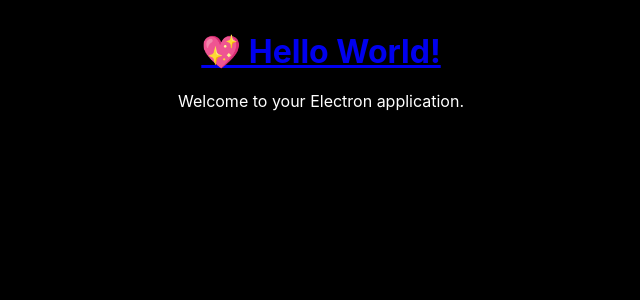
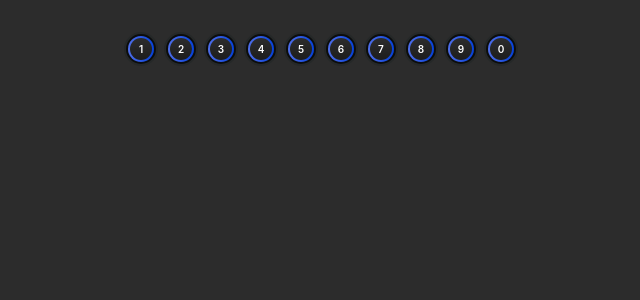
Before and after one commit to IuriiKyrylovskyi/test-nav, a Vue app: page / in a window 1280 px wide. Shown: the top 300 px of the page, without its empty margins (319-959 px from the left). Built offline with nearby package versions, Linux system fonts and the light colour scheme.

Commit message:
create Keyboard

```diff
--- a/src/components/frequency/RangeControls.vue
+++ b/src/components/frequency/RangeControls.vue
@@ -16,12 +16,12 @@
     <div class="range-controls__row">
       <ArrowButton
         :position="NavPositions.LEFT"
-        @click="$store.commit('increaseFrequency')"
+        @click="$store.commit('decreaseFrequency')"
       />
       <PushButton @click="$store.commit('toggleActiveFreq')" />
       <ArrowButton
         :position="NavPositions.RIGHT"
-        @click="$store.commit('decreaseFrequency')"
+        @click="$store.commit('increaseFrequency')"
       />
 
       <span class="sign plus">+</span>
@@ -72,9 +72,9 @@
   top: 0px;
 }
 .plus {
+  right: 0;
+}
+.minus {
   left: 0;
 }
-.minus {
-  right: 0;
-}
 </style>
--- /dev/null
+++ b/src/components/home/Controls.vue
@@ -0,0 +1,7 @@
+<template>
+  <div></div>
+</template>
+
+<script setup lang="ts"></script>
+
+<style scoped></style>
--- /dev/null
+++ b/src/components/home/HomeComponent.vue
@@ -0,0 +1,14 @@
+<script setup lang="ts">
+import PageContainer from '../common/PageContainer.vue';
+import Keyboard from './Keyboard.vue';
+import Controls from './Controls.vue';
+</script>
+
+<template>
+  <PageContainer>
+    <Keyboard />
+    <Controls />
+  </PageContainer>
+</template>
+
+<style scoped></style>
--- /dev/null
+++ b/src/components/home/KeyButton.vue
@@ -0,0 +1,99 @@
+<script setup lang="ts">
+defineProps<{
+  number: number;
+}>();
+</script>
+
+<template>
+  <li class="key-wrap">
+    <div class="key-button">
+      <p>
+        {{ number }}
+      </p>
+    </div>
+  </li>
+</template>
+
+<style scoped lang="less">
+.key-wrap {
+  flex: 0 0 34px;
+  aspect-ratio: 1 / 1;
+  padding: 2px;
+  background: #0c0d0d;
+  list-style: none;
+  border: 2px solid #252828;
+  border-radius: 100%;
+}
+.key-button {
+  flex: 0 0 30px;
+  aspect-ratio: 1 / 1;
+  display: flex;
+  align-items: center;
+  justify-content: center;
+  appearance: none;
+  background-clip: padding-box;
+  background-color: initial;
+  background-image: none;
+  border-style: none;
+  box-sizing: border-box;
+  cursor: pointer;
+  flex-shrink: 0;
+  font-size: 10px;
+  font-weight: 600;
+  color: #fff;
+  line-height: 24px;
+  margin: 0;
+  outline: none;
+  overflow: visible;
+  pointer-events: auto;
+  position: relative;
+  text-align: center;
+  text-decoration: none;
+  text-transform: none;
+  user-select: none;
+  -webkit-user-select: none;
+  touch-action: manipulation;
+  vertical-align: middle;
+  word-break: keep-all;
+  z-index: 0;
+}
+.key-button:before,
+.key-button:after {
+  border-radius: 100%;
+}
+.key-button:before {
+  background-image: linear-gradient(92.83deg, #516fe8 0, #0440d9 100%);
+  content: '';
+  display: block;
+  height: 100%;
+  left: 0;
+  overflow: hidden;
+  position: absolute;
+  top: 0;
+  width: 100%;
+  z-index: -2;
+}
+.key-button:after {
+  background-color: initial;
+  background-image: linear-gradient(#2c2c2c 0, #1d1d1d 100%);
+  bottom: 2px;
+  content: '';
+  display: block;
+  left: 2px;
+  overflow: hidden;
+  position: absolute;
+  right: 2px;
+  top: 2px;
+  transition: all 100ms ease-out;
+  z-index: -1;
+}
+.key-button:active:not(:disabled) {
+  color: #ccc;
+  &:before {
+    background-image: linear-gradient(92.83deg, #4863d0 0, #002d9d 100%);
+  }
+}
+p {
+  margin-bottom: 1px;
+}
+</style>
--- /dev/null
+++ b/src/components/home/Keyboard.vue
@@ -0,0 +1,19 @@
+<script setup lang="ts">
+import { keyboard } from 'src/utils/keyboard';
+import KeyButton from './KeyButton.vue';
+</script>
+
+<template>
+  <ul class="keyboard">
+    <KeyButton :key="k.id" v-for="k in keyboard" :number="k.number" />
+  </ul>
+</template>
+
+<style scoped>
+.keyboard {
+  display: flex;
+  gap: 6px;
+  justify-content: center;
+  width: 100%;
+}
+</style>
--- a/src/index.css
+++ b/src/index.css
@@ -18,7 +18,7 @@
   width: 100%;
   height: 100%;
   padding: 2rem;
-  background: #000000;
+  background: #2c2c2c;
   color: #ffffff;
 }
 
@@ -40,8 +40,6 @@
   line-height: 1;
   list-style: none;
   overflow: hidden;
-  padding-left: 16px;
-  padding-right: 16px;
   position: relative;
   text-align: left;
   text-decoration: none;
--- /dev/null
+++ b/src/utils/keyboard.ts
@@ -0,0 +1,12 @@
+export const keyboard = [
+  { id: '11', number: 1 },
+  { id: '12', number: 2 },
+  { id: '13', number: 3 },
+  { id: '14', number: 4 },
+  { id: '15', number: 5 },
+  { id: '16', number: 6 },
+  { id: '17', number: 7 },
+  { id: '18', number: 8 },
+  { id: '19', number: 9 },
+  { id: '10', number: 0 },
+];
--- a/src/views/HomeView.vue
+++ b/src/views/HomeView.vue
@@ -1,7 +1,7 @@
-<script setup lang="ts"></script>
+<script setup lang="ts">
+import HomeComponent from '@/components/home/HomeComponent.vue';
+</script>
 
 <template>
-  <router-link to="/frequency"><h1>💖 Hello World!</h1></router-link>
-
-  <p>Welcome to your Electron application.</p>
+  <HomeComponent />
 </template>
```
